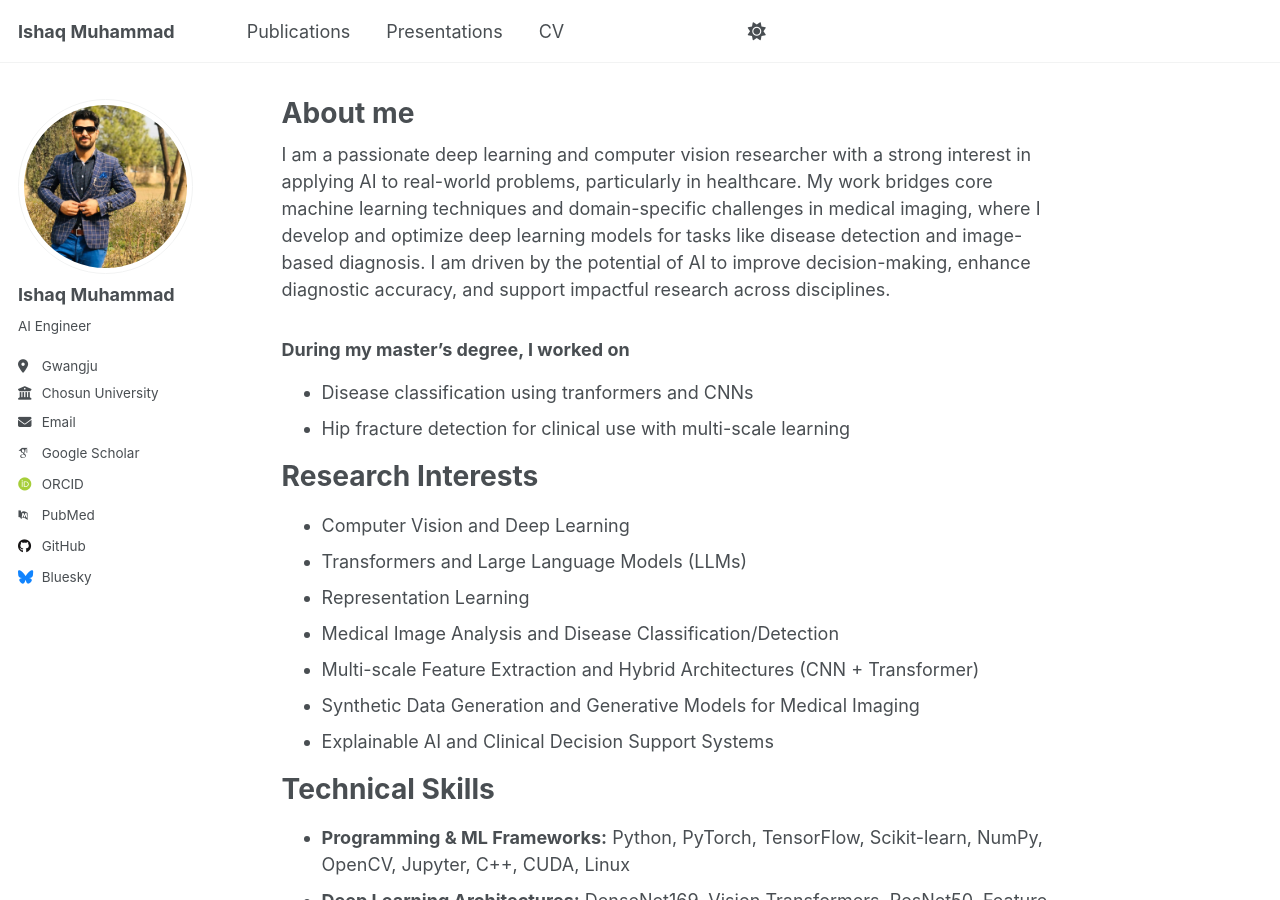
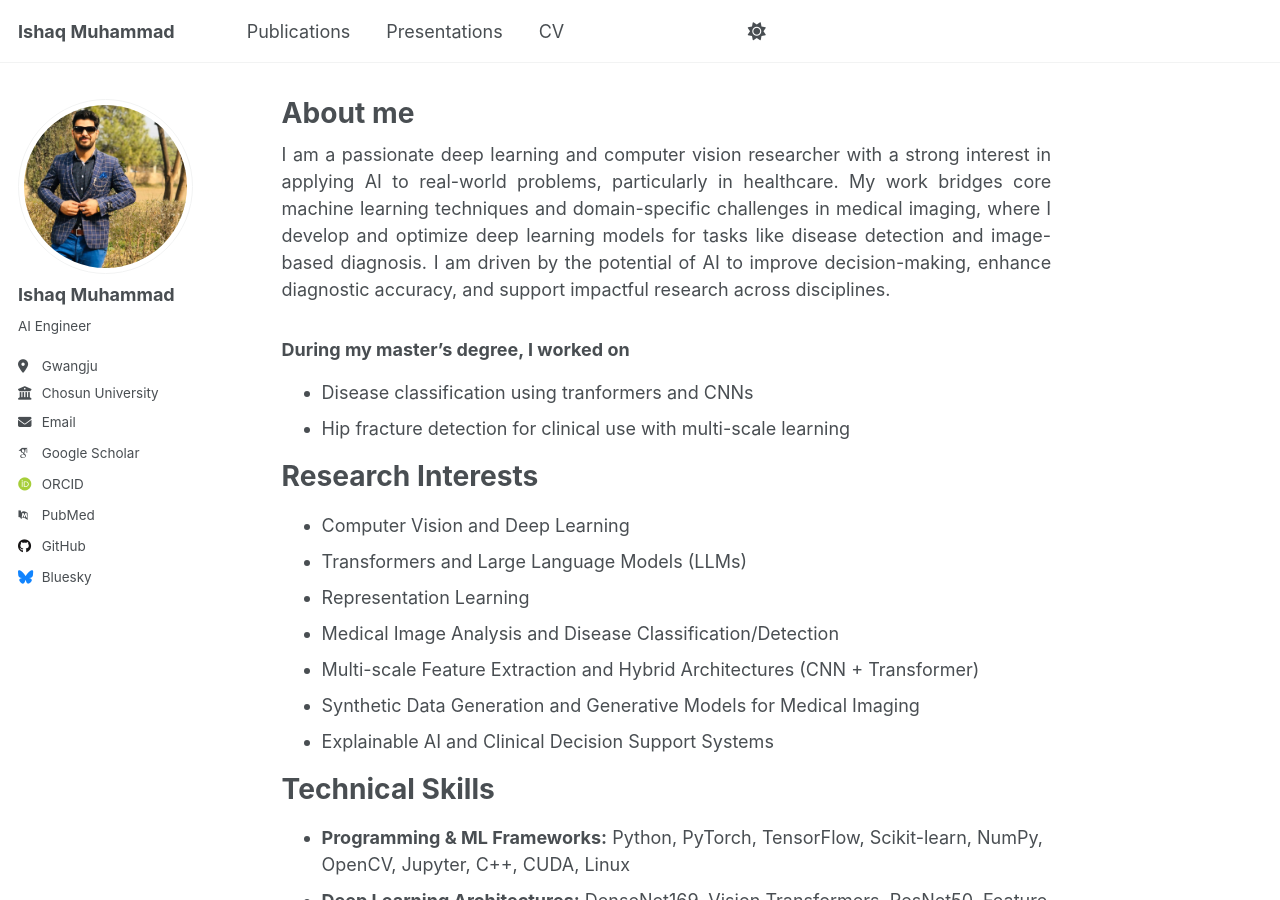
Before and after one commit to IshaqMKhan/IshaqMKhan.github.io, a Jekyll site: the page built from _pages/about.md, in a window 1280 px wide and 900 px high. Built offline with Jekyll 4.4.1, drawn with Linux system fonts in a browser that asks for light colours; some web fonts are replaced; a script that is not in the unit is left out.

Commit message:
Update about.md

```diff
--- a/_pages/about.md
+++ b/_pages/about.md
@@ -6,8 +6,9 @@ redirect_from:
   - /about/
   - /about.html
 ---
-
+<p style="text-align: justify;">
 I am a passionate deep learning and computer vision researcher with a strong interest in applying AI to real-world problems, particularly in healthcare. My work bridges core machine learning techniques and domain-specific challenges in medical imaging, where I develop and optimize deep learning models for tasks like disease detection and image-based diagnosis. I am driven by the potential of AI to improve decision-making, enhance diagnostic accuracy, and support impactful research across disciplines.
+</p>
 <!-- ### <span style="font-size:0.85em;">During my master's degree, I worked on</span> -->
 ### During my master's degree, I worked on
 - Disease classification using tranformers and CNNs
```
